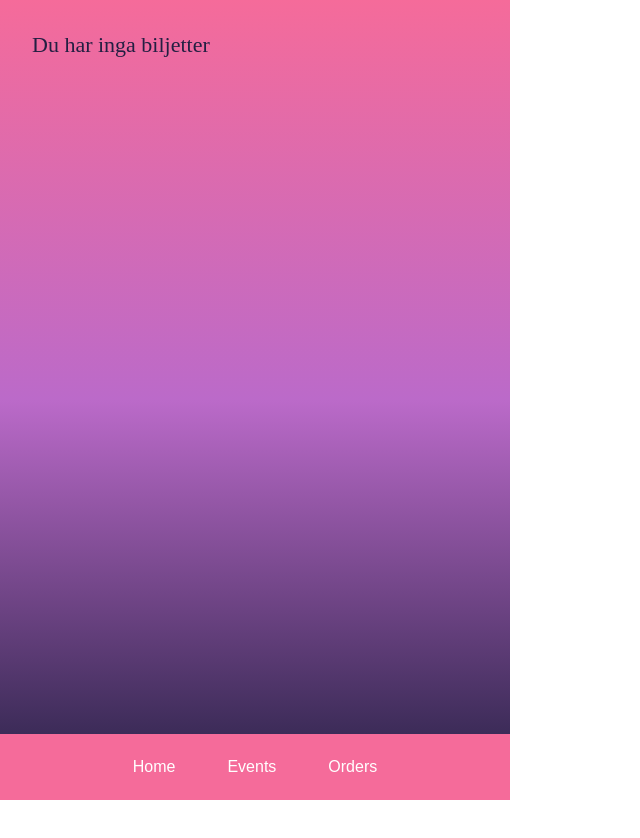
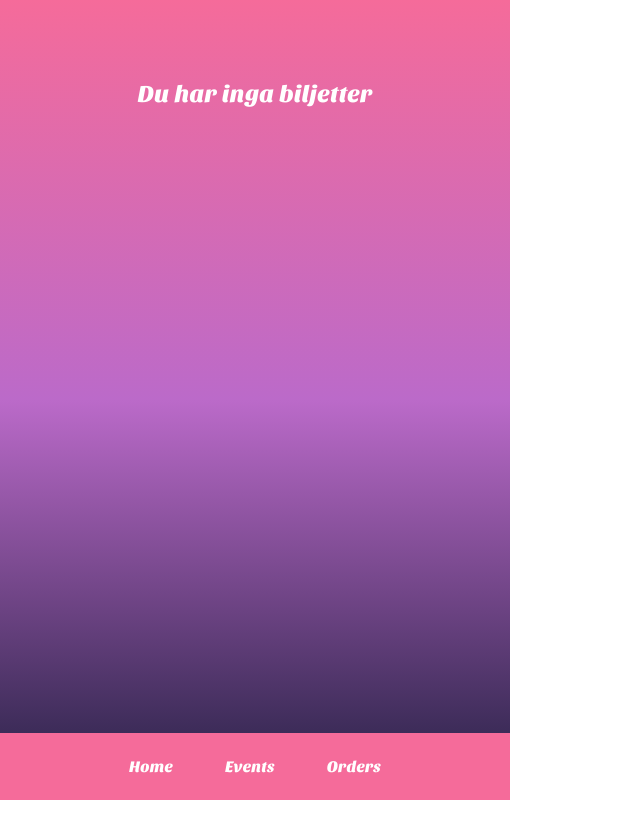
Before and after one commit to MariMyr/Where-Its-At, a React (Vite) app: page /orders in a window 1280 px wide. Shown: the top 838 px of the page, without its empty margins (0-640 px from the left). Built offline with nearby package versions, Linux system fonts and the light colour scheme.

Commit message:
Changed som styling

```diff
--- a/src/components/navbar/navbar.css
+++ b/src/components/navbar/navbar.css
@@ -1,10 +1,11 @@
 .navbar {
-  font-family: "Fira-sans", sans-serif;
+  font-family: "Sansita One", sans-serif;
   display: flex;
   justify-content: center;
   max-width: 510px;
   gap: 20px;
   font-size: 1rem;
+  font-weight: 200;
   background-color: var(--pink);
   width: 100%;
   position: fixed;
--- a/src/pages/orderpage/orderPage.css
+++ b/src/pages/orderpage/orderPage.css
@@ -1,10 +1,6 @@
 .order-page {
     min-height: 100vh;
     max-width: 510px;
-    /* display: flex;
-    flex-direction: column;
-    justify-content: center;
-    align-items: center; */
     display: grid;
     grid-template-columns: repeat(auto-fill, minmax(300px, 1fr));
     gap: 1rem;
@@ -20,7 +16,10 @@
         margin-top: 2.5rem;
     }
     .order-page__empty {
-        font-size: 22px;
-        color: var(--dark-blue);
+        font-size: 24px;
+        color: var(--white);
+        text-align: center;
+        margin-top: 3rem;
+        font-family: 'Sansita One', sans-serif;
     }
 }
```
